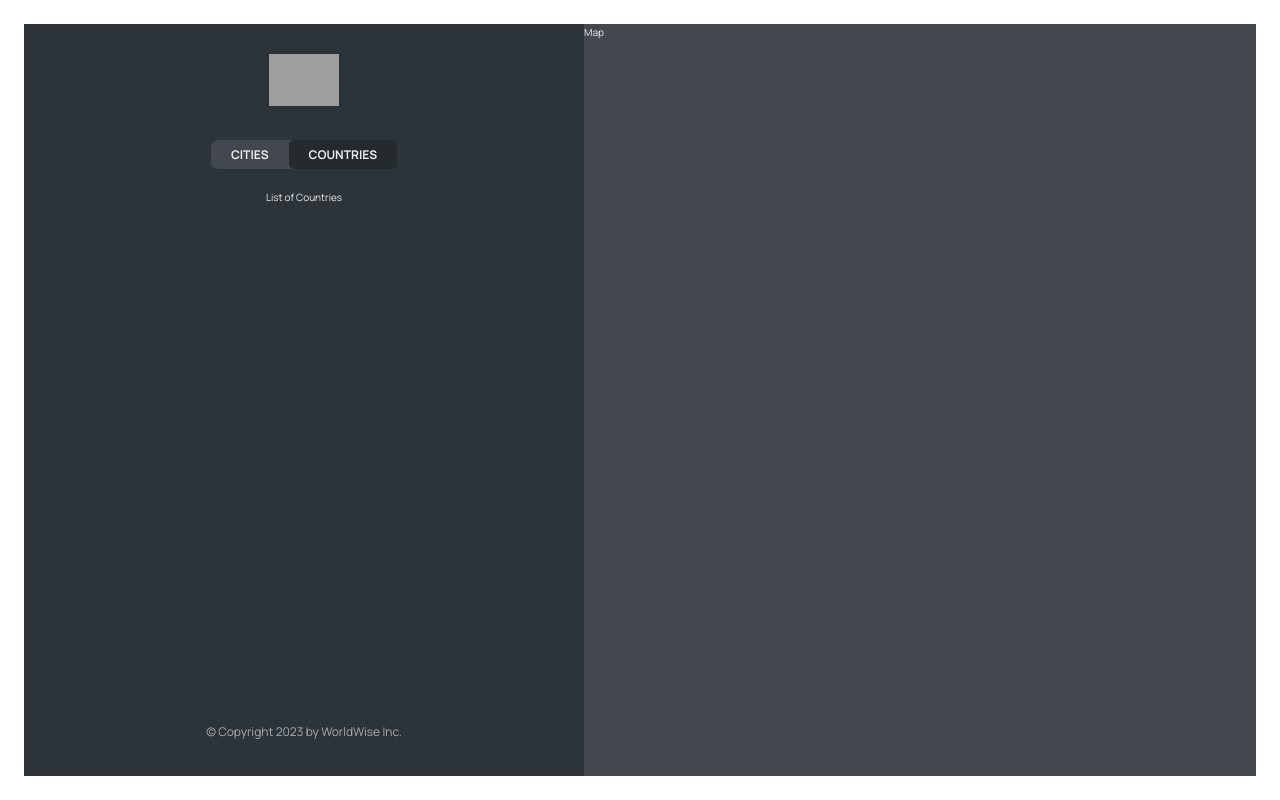
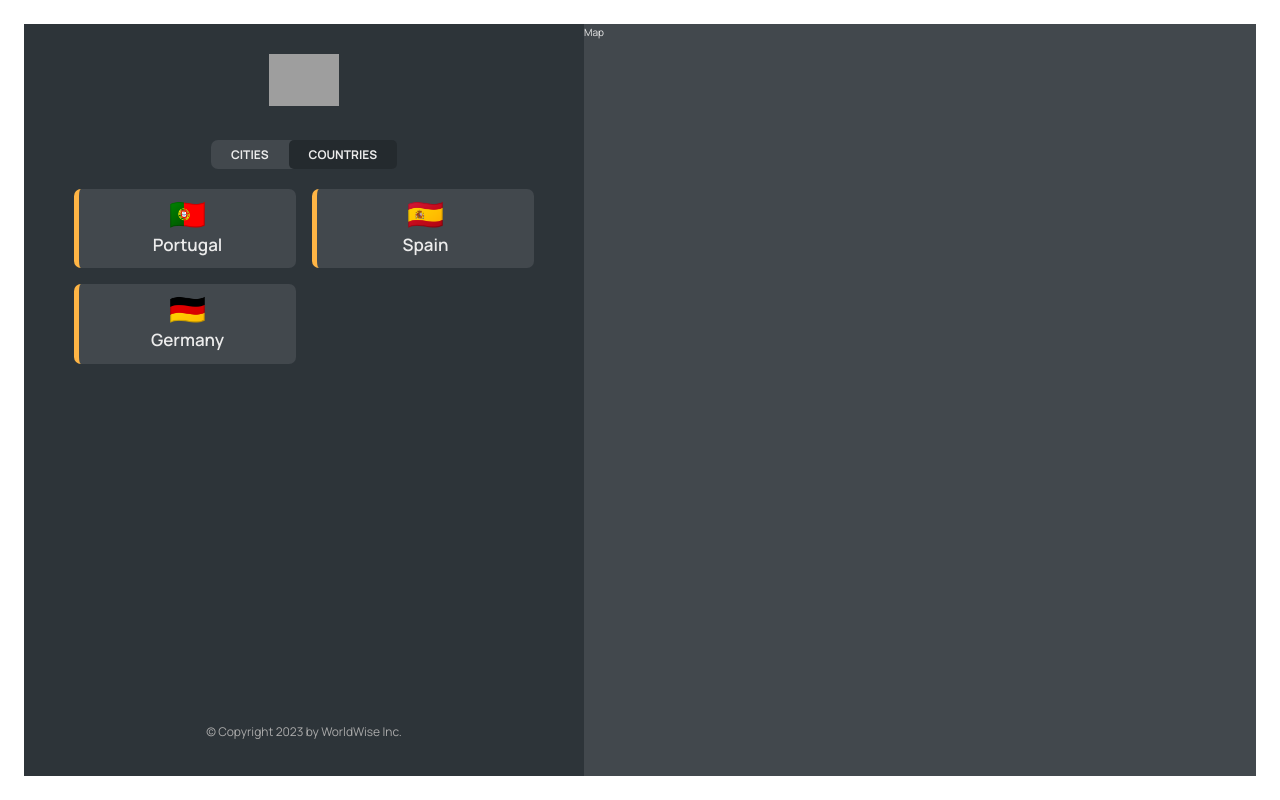
Before and after one commit to HidayahJadaan/My_ReactJS_Tasks, a React (Vite) app in the folder 15-world-wise-using-vite/: page /app/countries in a window 1280 px wide. Built offline with nearby package versions, Linux system fonts and the light colour scheme; data requests are answered from the project's data file; grey boxes are pictures that could not be loaded.

Commit message:
Implementing countries list

```diff
--- a/15-world-wise-using-vite/index.html
+++ b/15-world-wise-using-vite/index.html
@@ -2,7 +2,7 @@
 <html lang="en">
   <head>
     <meta charset="UTF-8" />
-    <link rel="icon" type="image/svg+xml" href="./public/icon.png" />
+    <link rel="icon" type="image/svg+xml" href="icon.png" />
     <meta name="viewport" content="width=device-width, initial-scale=1.0" />
     <title>World Wise</title>
   </head>
--- a/15-world-wise-using-vite/src/App.jsx
+++ b/15-world-wise-using-vite/src/App.jsx
@@ -7,6 +7,7 @@
 import Login from "./pages/Login";
 import CityList from "./components/CityList";
 import { useEffect, useState } from "react";
+import CountriesList from "./components/CountriesList";
 const BASE_URL = "http://localhost:9000";
 function App() {
   const [cities, setCities] = useState([]);
@@ -51,7 +52,10 @@
               element={<CityList cities={cities} isLoading={isLoading} />}
             />
 
-            <Route path="countries" element={<p>List of Countries</p>} />
+            <Route
+              path="countries"
+              element={<CountriesList cities={cities} isLoading={isLoading} />}
+            />
 
             <Route path="form" element={<p>Form</p>} />
             {/* ======================= elemnt here not an component  ============================ */}
--- /dev/null
+++ b/15-world-wise-using-vite/src/components/CountriesList.jsx
@@ -0,0 +1,35 @@
+import Spinner from "./Spinner";
+import styles from "./CountryList.module.css";
+import CountryItem from "./CountryItem";
+import Message from "./Message";
+import PropTypes from 'prop-types';
+
+
+function CountryList({ cities, isLoading } ) {
+
+  if (isLoading) return <Spinner />;
+
+  if (!cities.length)
+    return (
+      <Message message="Add your first city by clicking on a city on the map" />
+    );
+
+  const countries = cities.reduce((arr, city) => {
+    if (!arr.map((el) => el.country).includes(city.country))
+      return [...arr, { country: city.country, emoji: city.emoji }];
+    else return arr;
+  }, []);
+
+  return (
+    <ul className={styles.countryList}>
+      {countries.map((country) => (
+        <CountryItem country={country} key={country.country} />
+      ))}
+    </ul>
+  );
+}
+CountryList.propTypes = {
+  cities: PropTypes.array.isRequired,
+  isLoading: PropTypes.bool.isRequired,
+};
+export default CountryList;
--- a/15-world-wise-using-vite/src/components/CountryItem.jsx
+++ b/15-world-wise-using-vite/src/components/CountryItem.jsx
@@ -1,4 +1,5 @@
 import styles from "./CountryItem.module.css";
+import PropTypes from 'prop-types';
 
 function CountryItem({ country }) {
   return (
@@ -8,5 +9,7 @@
     </li>
   );
 }
-
+CountryItem.propTypes = {
+  country: PropTypes.object.isRequired, // Modify the type as per the structure of your city object
+};
 export default CountryItem;
--- a/15-world-wise-using-vite/src/data/cities.json
+++ b/15-world-wise-using-vite/src/data/cities.json
@@ -47,6 +47,30 @@
         "lng": "-2.13128394200588"
       },
       "id": 98443198
+    },
+    {
+      "cityName": "Barcelona",
+      "country": "Germany",
+      "emoji": "🇩🇪",
+      "date": "2027-02-12T09:24:11.863Z",
+      "notes": "Amazing 😃",
+      "position": {
+        "lat": 52.53586782505711,
+        "lng": 13.376933665713324
+      },
+      "id": 9842454543197
+    },
+    {
+      "cityName": "Paris",
+      "country": "Spain",
+      "emoji": "🇪🇸",
+      "date": "2023-04-03T07:47:59.202Z",
+      "notes": "",
+      "position": {
+        "lat": "36.967508314568164",
+        "lng": "-2.13128394200588"
+      },
+      "id": 98498956298
     }
   ]
 }
```
Also changed, not shown: 15-world-wise-using-vite/newThings.txt.
